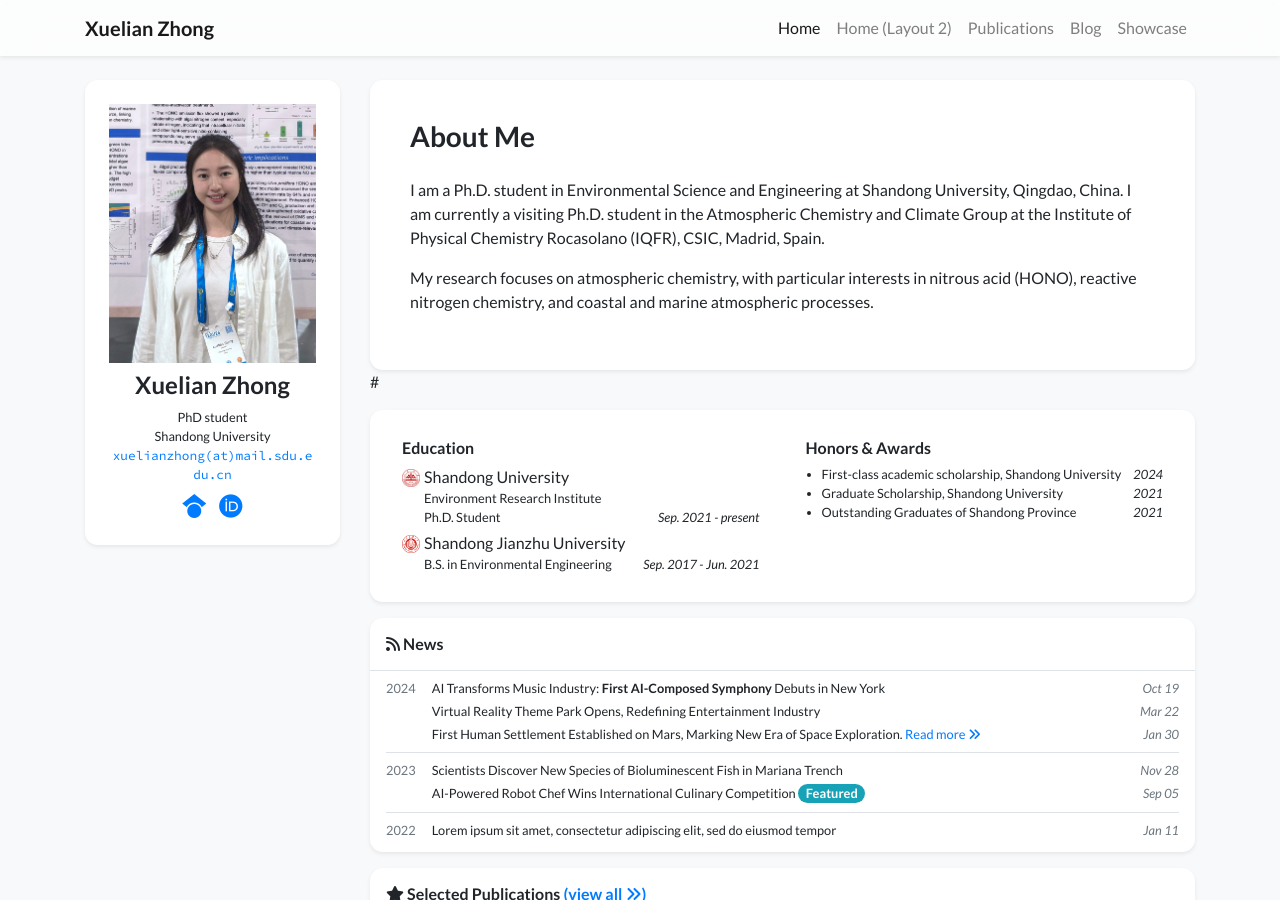
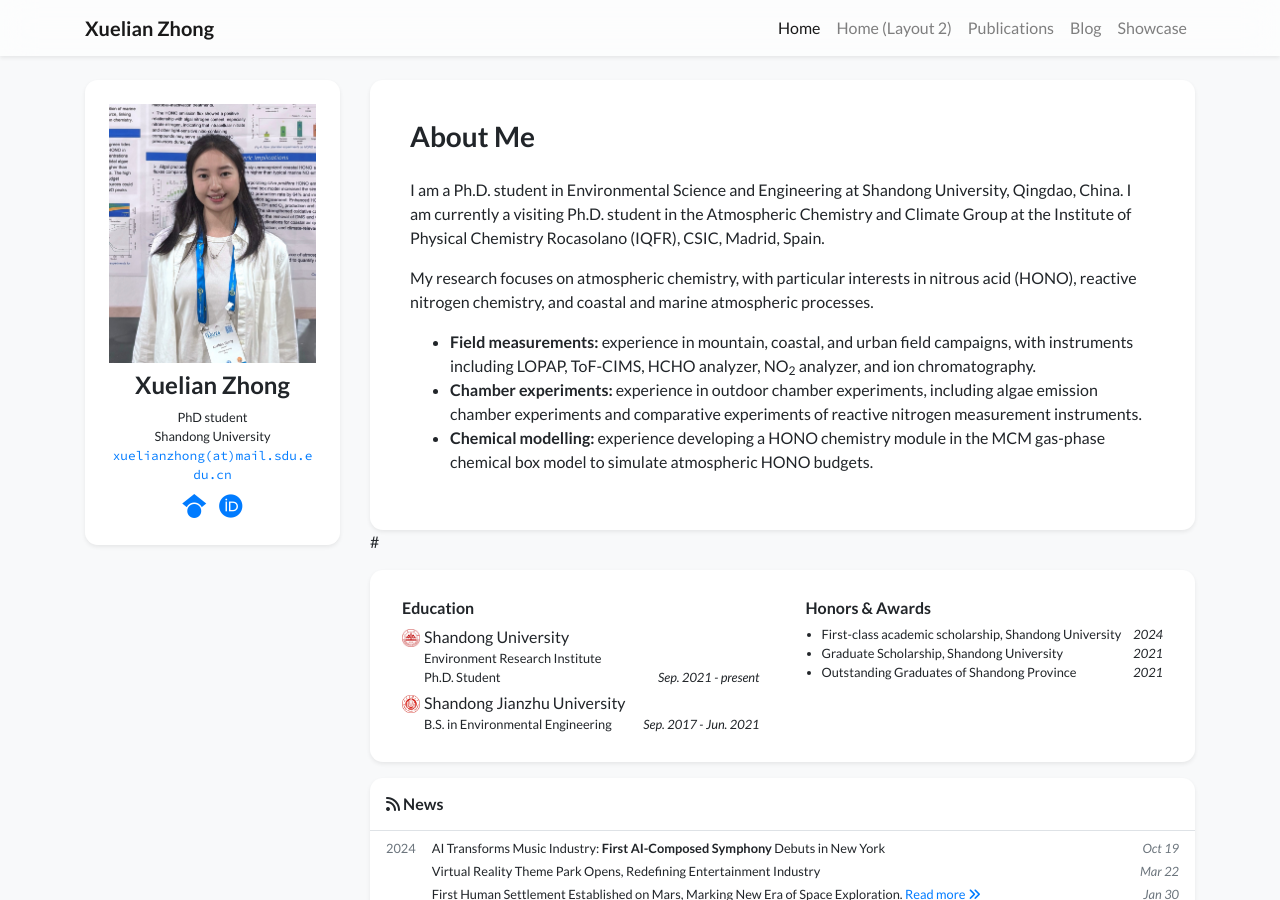
Before and after one commit to zhongdom0619/xuelian, a Jekyll site: the page built from index.html, in a window 1280 px wide and 900 px high. Built offline with Jekyll 4.4.1, drawn with Linux system fonts in a browser that asks for light colours; nearby versions of some CDN libraries; a style sheet for code colours, icons or effects is not loaded.

Commit message:
Update profile.yml

```diff
--- a/_data/profile.yml
+++ b/_data/profile.yml
@@ -26,6 +26,11 @@ short_bio: >-
     My research focuses on atmospheric chemistry, with particular interests in nitrous acid (HONO),
     reactive nitrogen chemistry, and coastal and marine atmospheric processes.
   </p>
+  <ul>
+    <li><strong>Field measurements:</strong> experience in mountain, coastal, and urban field campaigns, with instruments including LOPAP, ToF-CIMS, HCHO analyzer, NO<sub>2</sub> analyzer, and ion chromatography.</li>
+    <li><strong>Chamber experiments:</strong> experience in outdoor chamber experiments, including algae emission chamber experiments and comparative experiments of reactive nitrogen measurement instruments.</li>
+    <li><strong>Chemical modelling:</strong> experience developing a HONO chemistry module in the MCM gas-phase chemical box model to simulate atmospheric HONO budgets.</li>
+  </ul>
 
 portrait_url: /assets/images/photos/xuelian.jpg
 # portrait_caption: >-
```
